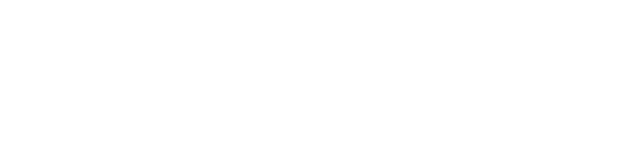
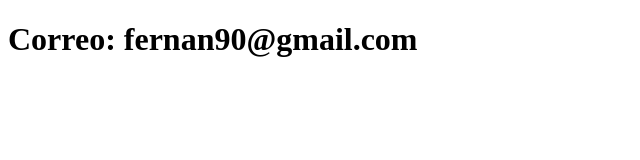
Before and after one commit to fernancat/AluraAprendizajeGit, a plain HTML site: page index.html in a window 1280 px wide. Shown: the whole page, without its empty margins (0-640 px from the left). Drawn offline with Linux system fonts and the light colour scheme.

Commit message:
contacto

```diff
--- a/index.html
+++ b/index.html
@@ -6,6 +6,6 @@
     <title>Sistema de registro de juegos</title>
 </head>
 <body>
-
+    <h1>Correo: fernan90@gmail.com</h1>
 </body>
 </html>
```
